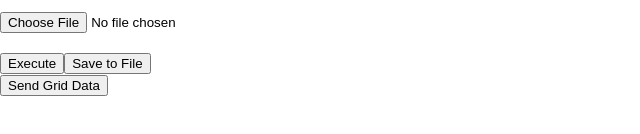
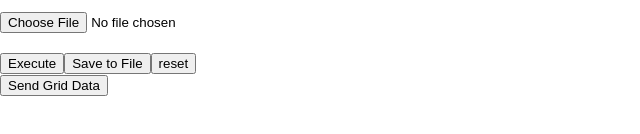
Before and after one commit to betebetoven/orgra-front, a React (Create React App) app: page / in a window 1280 px wide. Shown: the part 514-648 px from the top of the page, without its empty margins (0-640 px from the left). Built offline with nearby package versions, Linux system fonts and the light colour scheme.

Commit message:
cambios al diseño y nuevas funcionalidadse

```diff
--- a/src/components/ControlPanel.jsx
+++ b/src/components/ControlPanel.jsx
@@ -53,6 +53,28 @@ const ControlPanel = ({ updateGrid }) => {
     document.body.removeChild(link);
     URL.revokeObjectURL(url);
   };
+  //add button that just makes a get to this endpint, called reset @app.get("/reset/")
+  const handleReset = () => {
+    fetch('http://localhost:8080/reset/')
+      .then(response => {
+        if (response.ok) {
+          // Reset successful
+          // Perform any additional actions if needed
+        } else {
+          throw new Error('Reset failed');
+        }
+      })
+      .catch(error => {
+        console.error('Error resetting:', error);
+        setError('Error resetting');
+      });
+  };
+
+  // ...
+
+  <button type="button" onClick={handleReset} style={{ marginTop: '10px' }}>
+    Reset
+  </button>
 
   return (
     <div>
@@ -74,6 +96,7 @@ const ControlPanel = ({ updateGrid }) => {
         <button type="button" onClick={handleSaveToFile} style={{ marginTop: '10px' }}>
           Save to File
         </button>
+        <button type="button" onClick={handleReset} style={{ marginTop: '10px' }}>  reset </button>
       </form>
       {error && <p style={{ color: 'red' }}>{error}</p>}
     </div>
```
